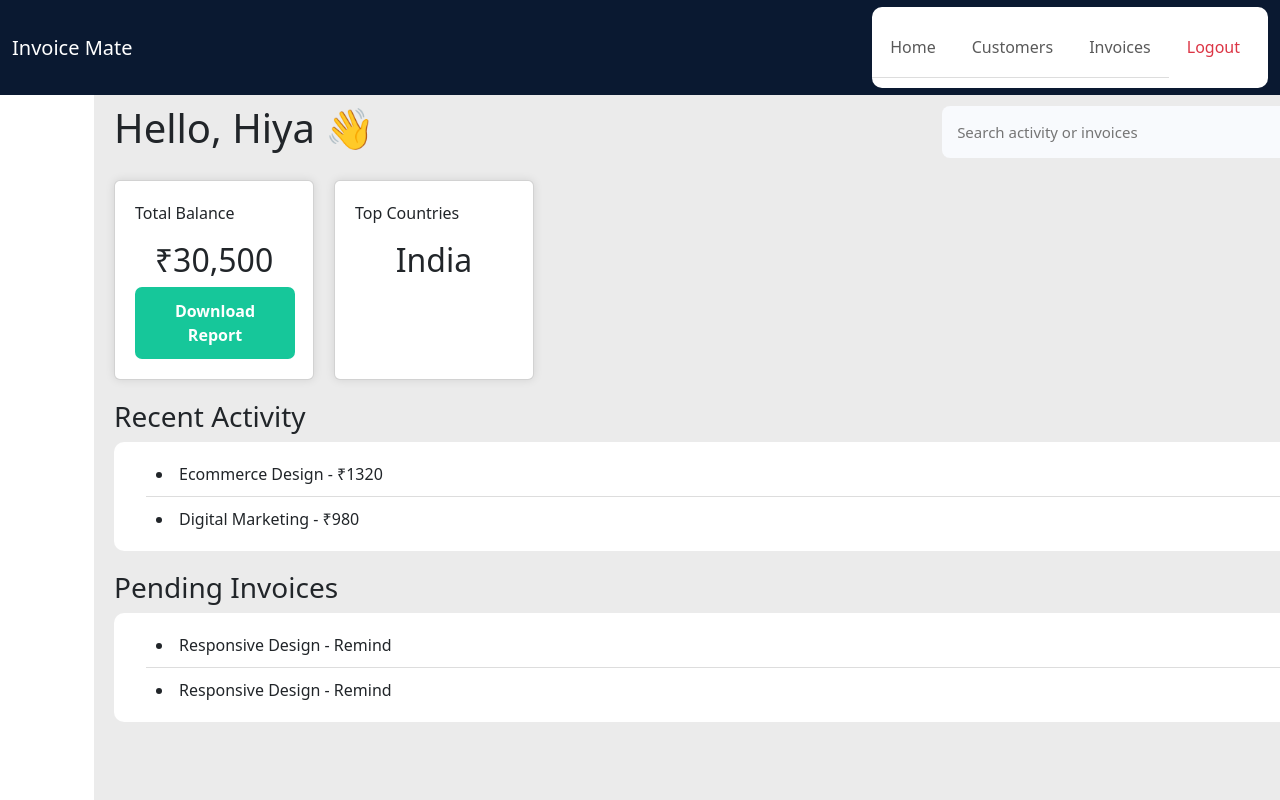
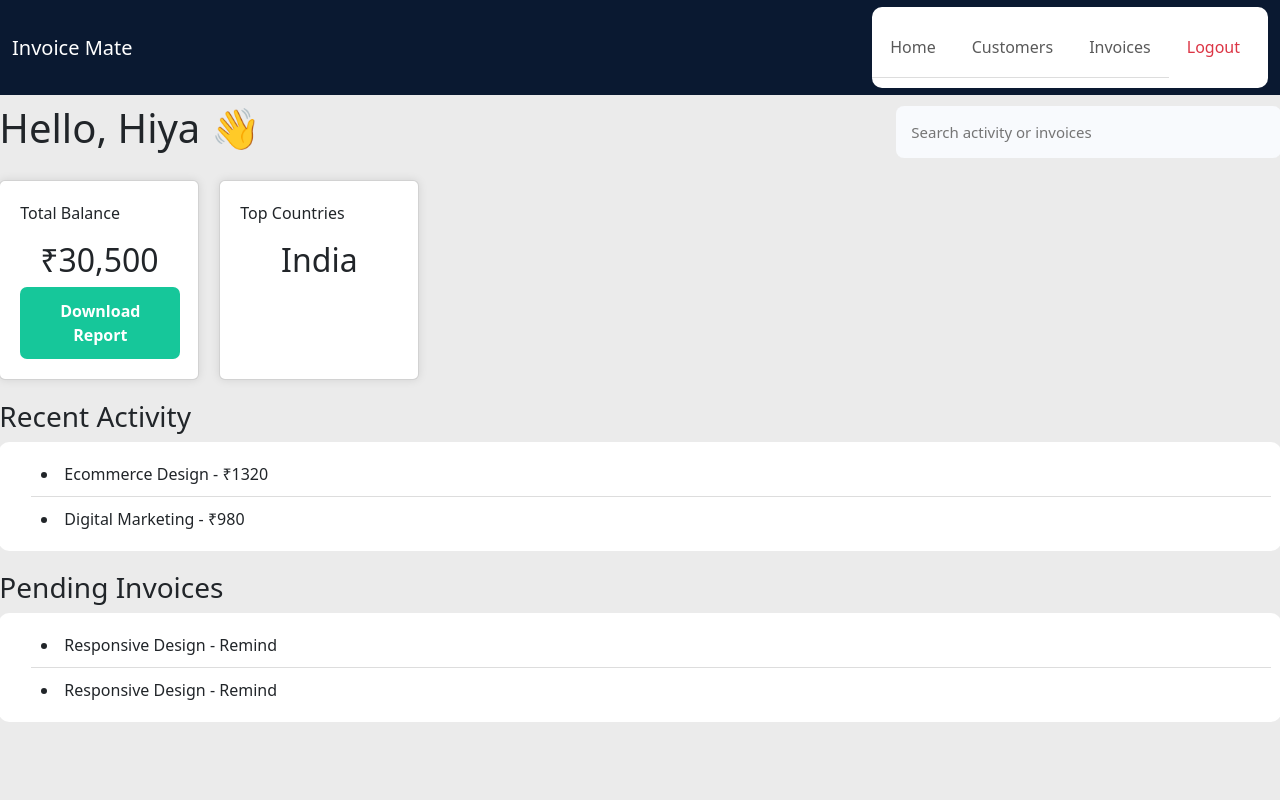
Before and after one commit to hiya3027/invoiceToolForServiceProvider-react, a React (Vite) app: page / in a window 1280 px wide. Built offline with nearby package versions, Linux system fonts and the light colour scheme.

Commit message:
Home page container updated

```diff
--- a/src/index.css
+++ b/src/index.css
@@ -10,15 +10,14 @@ html, body {
   display: flex;
   margin: 0px;
   flex-direction: column;
-  width: 200px;
+  align-items: center;
+  width: 100vw;
   height: 100vh;
-  padding: 0;
-  padding-left: 0%;
 
 }
 .main-content {
   flex-grow: 1;
-  width: 112%;
+  width: 121%;
   height: calc(100vh - 60px);
   margin: 0;
   padding: 20px;
@@ -112,7 +111,7 @@ ul li:last-child {
 
 
 .invoice-container {
-  width: 60%;
+  width: 100%;
   margin: 90px auto;
   padding: 20px;
   background: #e8e8e8;
```
